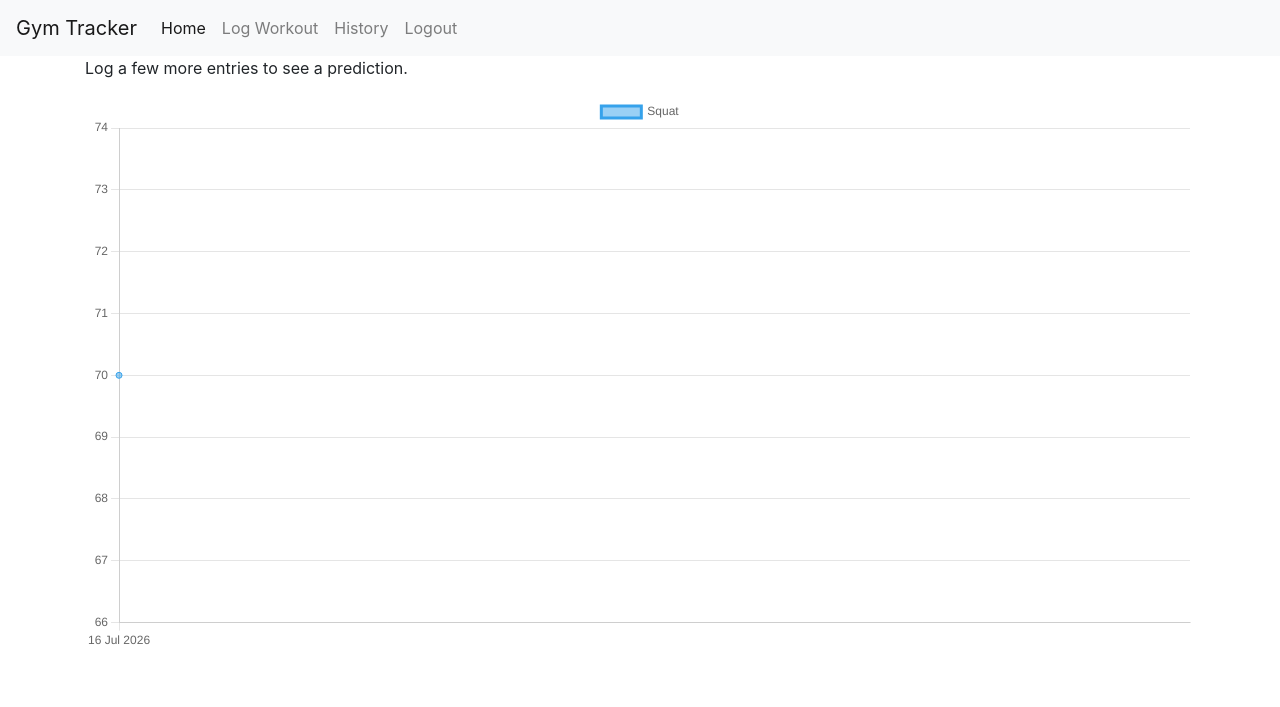
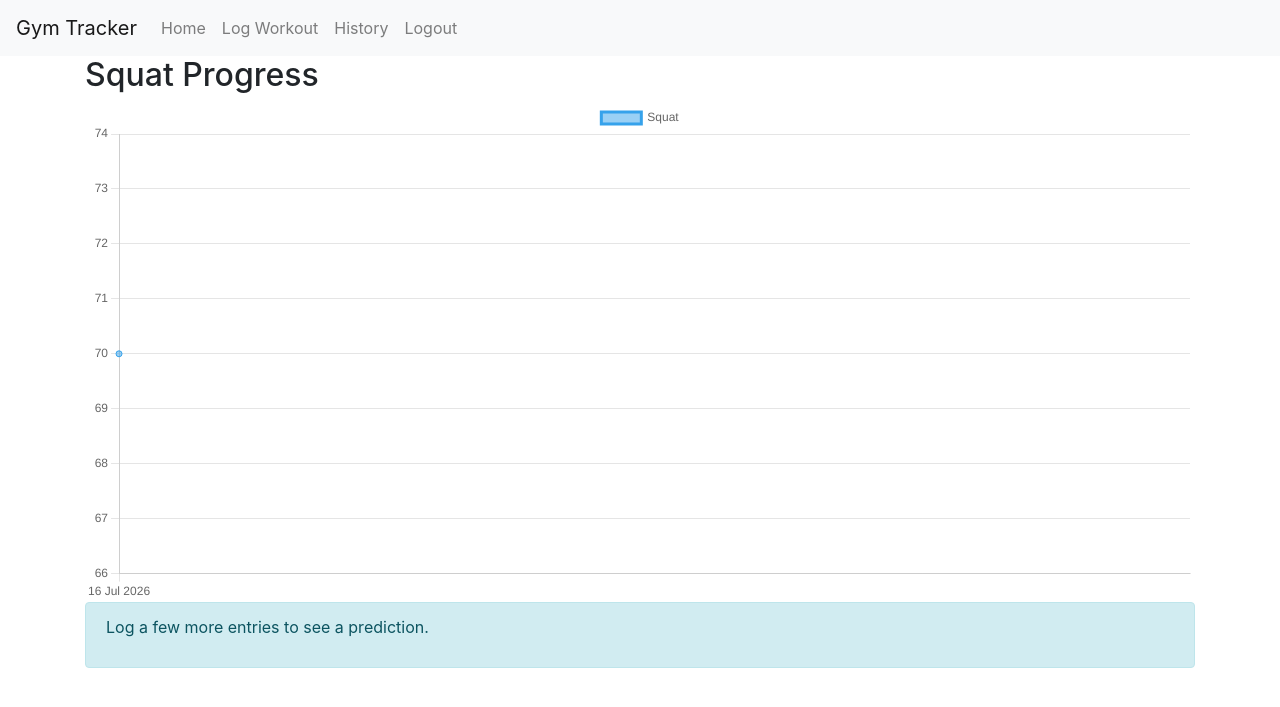
Before and after one commit to hud-k/gym-tracker, a Flask app: a page that uses app/templates/base.html in a window 1280 px wide. Shown: the top 707 px of the page. Run offline with Flask 3, Linux system fonts and the light colour scheme; a user stored in the database is signed in; data comes from the database, SQL or seed files in the repository.

Commit message:
style: applied Bootstrap alert to progress page

```diff
--- a/app/templates/base.html
+++ b/app/templates/base.html
@@ -12,7 +12,7 @@
         </button>
         <div class="collapse navbar-collapse" id="navbarNav">
             <ul class="navbar-nav">
-            <li class="nav-item active">
+            <li class="nav-item">
                 <a class="nav-link" href="{{ url_for('homepage') }}">Home <span class="sr-only">(current)</span></a>
             </li>
             {% if current_user.is_authenticated %}
--- a/app/templates/progress.html
+++ b/app/templates/progress.html
@@ -1,15 +1,11 @@
 {% extends "base.html" %}
-{% block title %}{{exercise_name}} Progress{% endblock %}
+{% block title %}{{ exercise_name.capitalize() }} Progress{% endblock %}
 {% block content %}
 
-{% if predicted_weight %}
-    <p>Predicted next session: {{ predicted_weight | round(1) }} kg</p>
-{% else %}
-    <p>Log a few more entries to see a prediction.</p>
-{% endif %}
+<h2> {{ exercise_name.capitalize() }} Progress</h2>
 
 <script src="https://cdn.jsdelivr.net/npm/chart.js"></script>
-<canvas id="myChart" style="max-height: 600px;"></canvas>
+<canvas id="myChart" style="max-height: 500px;"></canvas>
 <script>
     const ctx = document.getElementById("myChart");
     new Chart(ctx, {
@@ -24,5 +20,13 @@
     });
 </script>
 
+<div class="alert alert-info">
+    {% if predicted_weight %}
+        <p>Predicted next session: {{ predicted_weight | round(1) }} kg</p>
+    {% else %}
+        <p>Log a few more entries to see a prediction.</p>
+    {% endif %}
+</div>
+
 
 {% endblock %}
```
